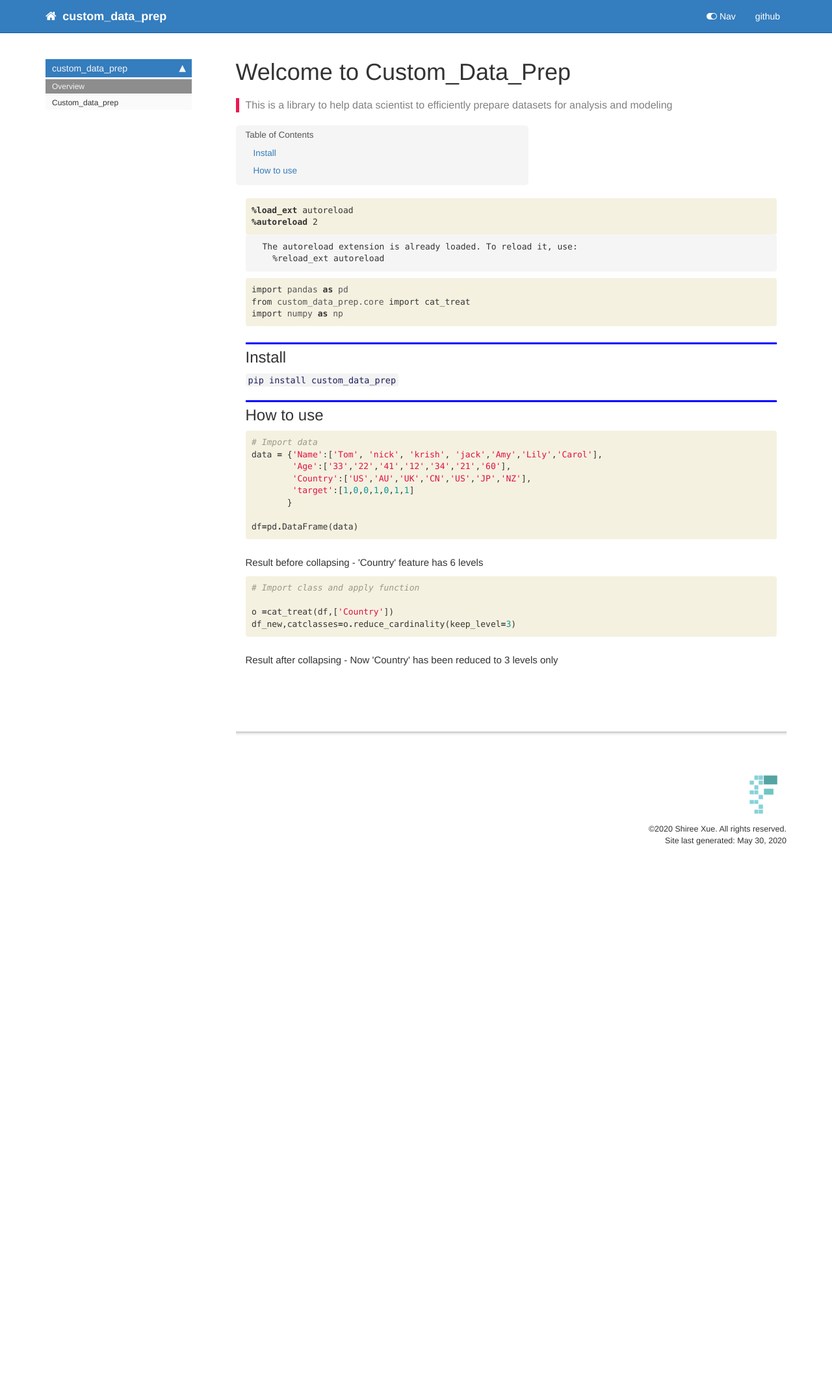
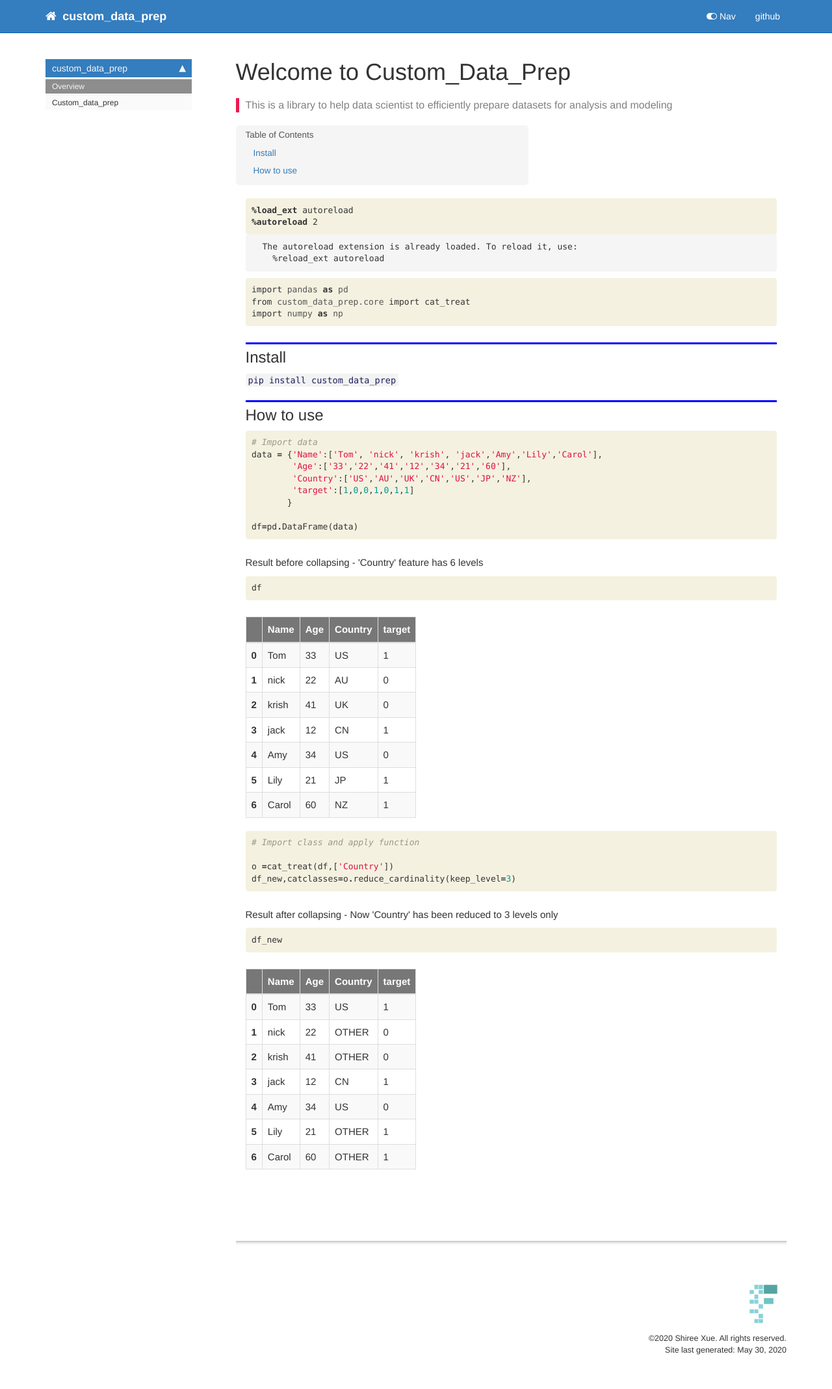
Before and after one commit to shireexue/custom_data_prep, a Jekyll site: the page built from docs/index.html, in a window 1280 px wide. Shown: the whole page at 65% size. Built offline with Jekyll 4.4.1, drawn with Linux system fonts in a browser that asks for light colours; nearby versions of some CDN libraries; comment, search, counter and statistics services are not loaded; before the commit the page ends 1354 px from its top, so only the background shows below that.

Commit message:
fixed class issue

```diff
--- a/docs/index.html
+++ b/docs/index.html
@@ -136,6 +136,114 @@ description: "This is a library to help data scientist to efficiently prepare da
 
 <div class="inner_cell">
     <div class="input_area">
+<div class=" highlight hl-ipython3"><pre><span></span><span class="n">df</span>
+</pre></div>
+
+    </div>
+</div>
+</div>
+
+<div class="output_wrapper">
+<div class="output">
+
+<div class="output_area">
+
+
+<div class="output_html rendered_html output_subarea output_execute_result">
+<div>
+<style scoped>
+    .dataframe tbody tr th:only-of-type {
+        vertical-align: middle;
+    }
+
+    .dataframe tbody tr th {
+        vertical-align: top;
+    }
+
+    .dataframe thead th {
+        text-align: right;
+    }
+</style>
+<table border="1" class="dataframe">
+  <thead>
+    <tr style="text-align: right;">
+      <th></th>
+      <th>Name</th>
+      <th>Age</th>
+      <th>Country</th>
+      <th>target</th>
+    </tr>
+  </thead>
+  <tbody>
+    <tr>
+      <th>0</th>
+      <td>Tom</td>
+      <td>33</td>
+      <td>US</td>
+      <td>1</td>
+    </tr>
+    <tr>
+      <th>1</th>
+      <td>nick</td>
+      <td>22</td>
+      <td>AU</td>
+      <td>0</td>
+    </tr>
+    <tr>
+      <th>2</th>
+      <td>krish</td>
+      <td>41</td>
+      <td>UK</td>
+      <td>0</td>
+    </tr>
+    <tr>
+      <th>3</th>
+      <td>jack</td>
+      <td>12</td>
+      <td>CN</td>
+      <td>1</td>
+    </tr>
+    <tr>
+      <th>4</th>
+      <td>Amy</td>
+      <td>34</td>
+      <td>US</td>
+      <td>0</td>
+    </tr>
+    <tr>
+      <th>5</th>
+      <td>Lily</td>
+      <td>21</td>
+      <td>JP</td>
+      <td>1</td>
+    </tr>
+    <tr>
+      <th>6</th>
+      <td>Carol</td>
+      <td>60</td>
+      <td>NZ</td>
+      <td>1</td>
+    </tr>
+  </tbody>
+</table>
+</div>
+</div>
+
+</div>
+
+</div>
+</div>
+
+</div>
+    {% endraw %}
+
+    {% raw %}
+
+<div class="cell border-box-sizing code_cell rendered">
+<div class="input">
+
+<div class="inner_cell">
+    <div class="input_area">
 <div class=" highlight hl-ipython3"><pre><span></span><span class="c1"># Import class and apply function</span>
 
 <span class="n">o</span> <span class="o">=</span><span class="n">cat_treat</span><span class="p">(</span><span class="n">df</span><span class="p">,[</span><span class="s1">&#39;Country&#39;</span><span class="p">])</span>
@@ -156,4 +264,112 @@ description: "This is a library to help data scientist to efficiently prepare da
 </div>
 </div>
 </div>
+    {% raw %}
+
+<div class="cell border-box-sizing code_cell rendered">
+<div class="input">
+
+<div class="inner_cell">
+    <div class="input_area">
+<div class=" highlight hl-ipython3"><pre><span></span><span class="n">df_new</span>
+</pre></div>
+
+    </div>
 </div>
+</div>
+
+<div class="output_wrapper">
+<div class="output">
+
+<div class="output_area">
+
+
+<div class="output_html rendered_html output_subarea output_execute_result">
+<div>
+<style scoped>
+    .dataframe tbody tr th:only-of-type {
+        vertical-align: middle;
+    }
+
+    .dataframe tbody tr th {
+        vertical-align: top;
+    }
+
+    .dataframe thead th {
+        text-align: right;
+    }
+</style>
+<table border="1" class="dataframe">
+  <thead>
+    <tr style="text-align: right;">
+      <th></th>
+      <th>Name</th>
+      <th>Age</th>
+      <th>Country</th>
+      <th>target</th>
+    </tr>
+  </thead>
+  <tbody>
+    <tr>
+      <th>0</th>
+      <td>Tom</td>
+      <td>33</td>
+      <td>US</td>
+      <td>1</td>
+    </tr>
+    <tr>
+      <th>1</th>
+      <td>nick</td>
+      <td>22</td>
+      <td>OTHER</td>
+      <td>0</td>
+    </tr>
+    <tr>
+      <th>2</th>
+      <td>krish</td>
+      <td>41</td>
+      <td>OTHER</td>
+      <td>0</td>
+    </tr>
+    <tr>
+      <th>3</th>
+      <td>jack</td>
+      <td>12</td>
+      <td>CN</td>
+      <td>1</td>
+    </tr>
+    <tr>
+      <th>4</th>
+      <td>Amy</td>
+      <td>34</td>
+      <td>US</td>
+      <td>0</td>
+    </tr>
+    <tr>
+      <th>5</th>
+      <td>Lily</td>
+      <td>21</td>
+      <td>OTHER</td>
+      <td>1</td>
+    </tr>
+    <tr>
+      <th>6</th>
+      <td>Carol</td>
+      <td>60</td>
+      <td>OTHER</td>
+      <td>1</td>
+    </tr>
+  </tbody>
+</table>
+</div>
+</div>
+
+</div>
+
+</div>
+</div>
+
+</div>
+    {% endraw %}
+
+</div>
```
Also changed, not shown: README.md, 1 other file.
